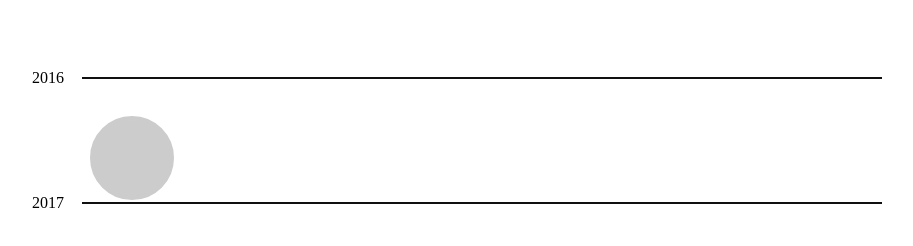
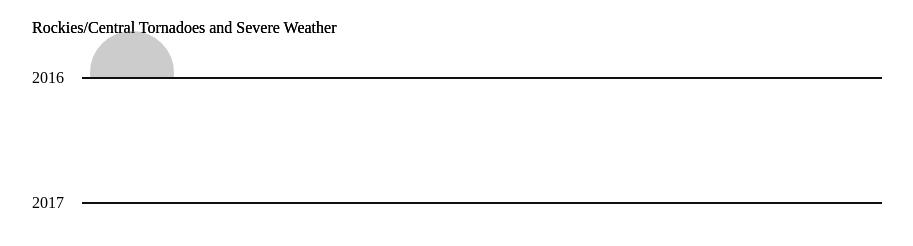
Before and after one commit to martinyg/DataVis-inClass, a plain HTML site: page inClass-W2W/visualization1.html in a window 1280 px wide. Shown: the whole page, without its empty margins (26-939 px from the left). Drawn offline with Linux system fonts and the light colour scheme.

Commit message:
added half circle and title

```diff
--- a/inClass-W2W/visualization1.html
+++ b/inClass-W2W/visualization1.html
@@ -9,11 +9,15 @@
 
         <text x ="50" y ="75" fill="black">2016</text>
         <text x ="50" y ="200" fill="black">2017</text>
+        <text x ="50" y ="25" fill="black">Rockies/Central Tornadoes and Severe Weather</text>
+
 
         <line x1="100" y1="70" x2="900" y2="70" style="stroke:rgb(16, 16, 16);stroke-width:2" />
         <line x1="100" y1="195" x2="900" y2="195" style="stroke:rgb(16, 16, 16);stroke-width:2" />
-
-        <circle cx="150" cy="150" r="40" stroke="#ccc" stroke-width="4" fill="#ccc" />
+        <svg width="1000" height="69">
+            <circle cx="150" cy="65" r="40" stroke="#ccc" stroke-width="4" fill="#ccc" />
+    </svg>
+        <text x ="50" y ="25" fill="black">Rockies/Central Tornadoes and Severe Weather</text>
 
     </svg>
 
```
